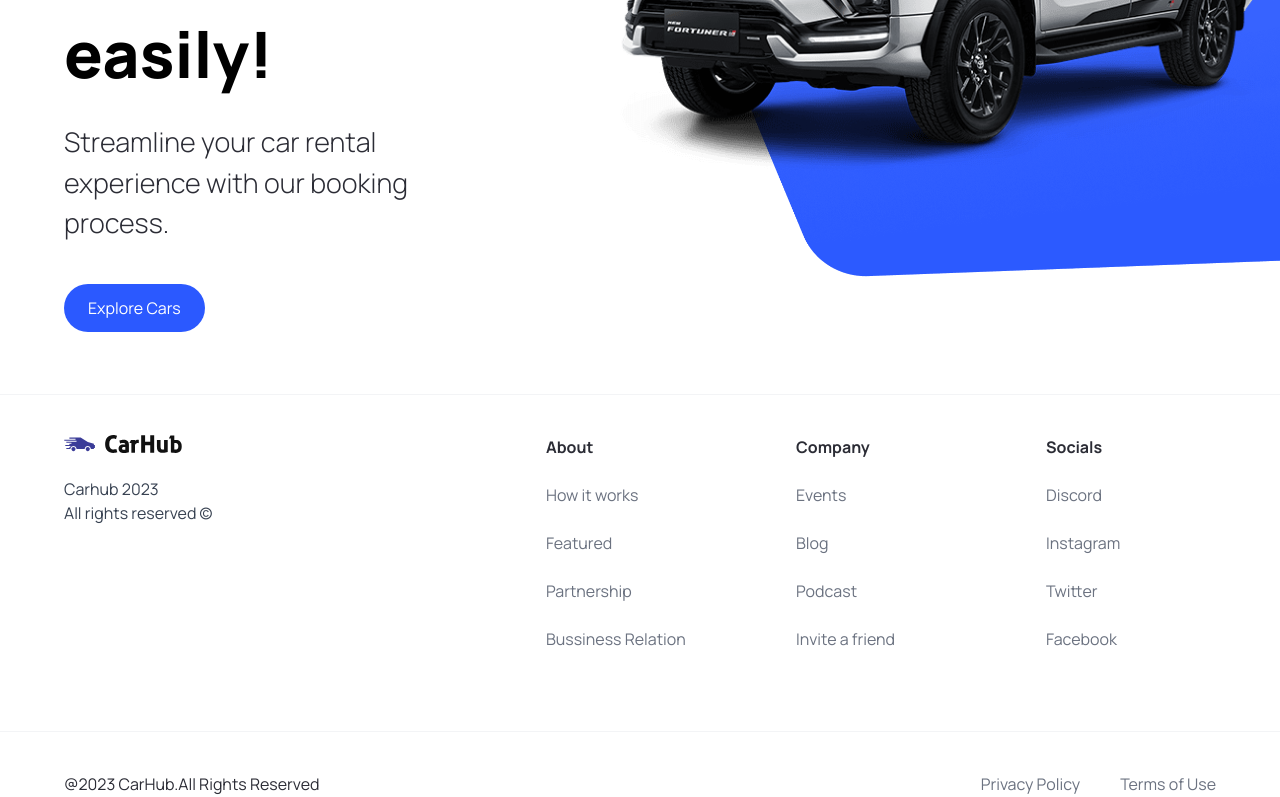
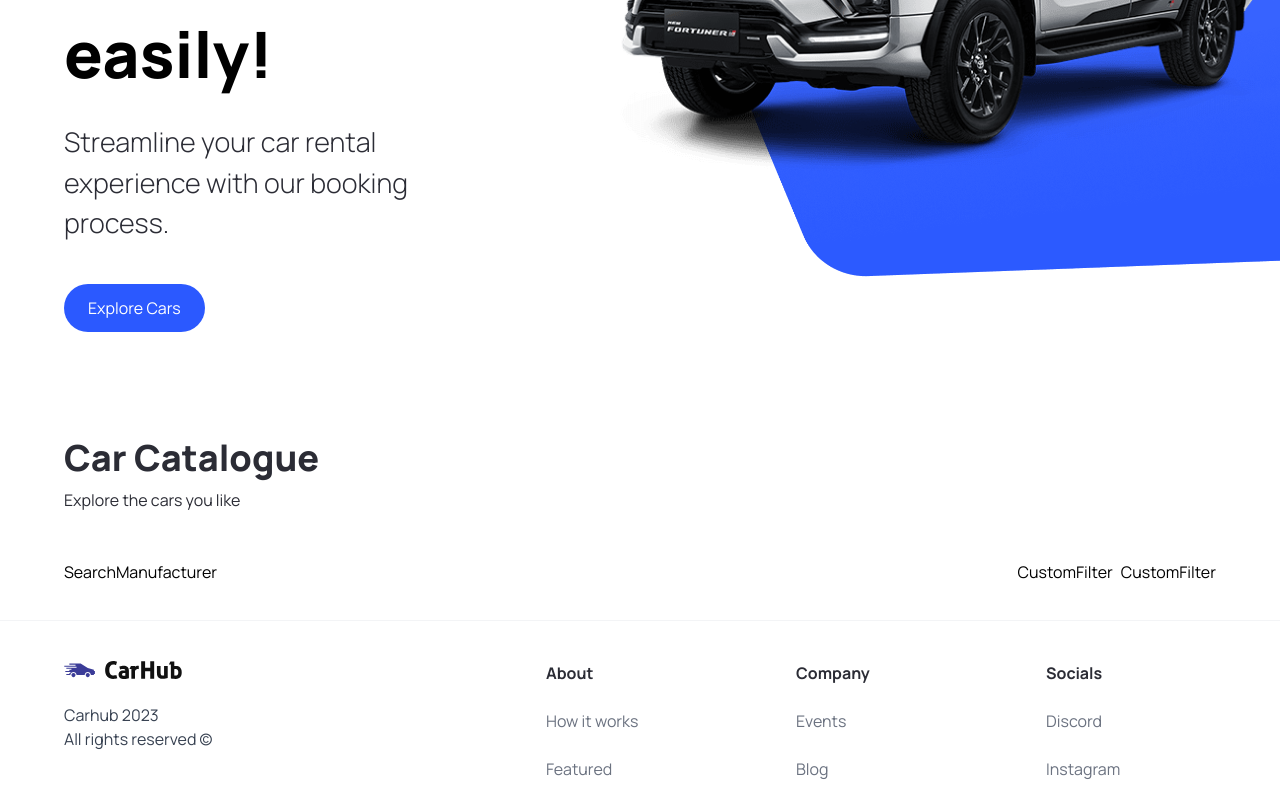
Before and after one commit to Samrat1507/car_showcase_Landing, a Next.js app: page / in a window 1280 px wide. Shown: the part 426-1223 px from the top of the page. Built offline with nearby package versions, Linux system fonts and the light colour scheme.

Commit message:
started working on catalogue

```diff
--- a/app/page.tsx
+++ b/app/page.tsx
@@ -1,10 +1,26 @@
-import { Hero } from '@/components'
+import { CustomFilter, Hero, SearchBar } from '@/components'
 import Image from 'next/image'
 
 export default function Home() {
   return (
     <main className="overflow-hidden">
       <Hero/>
+      <div className='mt-12 padding-x padding-y
+      max-width' id='discover'>
+          <div className='home__text-container'>
+            <h1 className='text-4xl
+            font-extrabold'>Car Catalogue</h1>
+            <p>Explore the cars you like</p>
+          </div>
+          <div className='home__filters'>
+            <SearchBar/>
+              <div className='home__filter-container'>
+                <CustomFilter title="fuel"/>
+                <CustomFilter title="year"/>
+
+              </div>
+          </div>
+      </div>
 
     </main>
   )
--- /dev/null
+++ b/components/CustomFilter.tsx
@@ -0,0 +1,9 @@
+import React from 'react'
+
+const CustomFilter = () => {
+  return (
+    <div>CustomFilter</div>
+  )
+}
+
+export default CustomFilter
--- /dev/null
+++ b/components/SearchBar.tsx
@@ -0,0 +1,20 @@
+"use client";
+import { useState } from "react";
+import SearchManufacturer from "./SearchManufacturer";
+
+const SearchBar = () => {
+    const [manufacturer, setmanufacturer] = useState('')
+    const handleSearch= ()=>{}
+
+  return (
+    <form className='searchbar' onSubmit={handleSearch}>
+        <div className="searchbar__item">
+            <SearchManufacturer
+            manufacturer={manufacturer}
+            setmanufacturer={setmanufacturer}/>
+        </div>
+    </form>
+  )
+}
+
+export default SearchBar
--- /dev/null
+++ b/components/SearchManufacturer.tsx
@@ -0,0 +1,10 @@
+import { SearchManufacturerPrompts } from '@/types'
+import React from 'react'
+
+const SearchManufacturer = ({manufacturer,setmanufacturer}:SearchManufacturerPrompts) => {
+  return (
+    <div>SearchManufacturer</div>
+  )
+}
+
+export default SearchManufacturer
--- a/components/index.ts
+++ b/components/index.ts
@@ -2,9 +2,15 @@
 import CustomButton from './CustomButton';
 import Navbar from './Navbar';
 import Footer from './Footer';
+import SearchBar from './SearchBar';
+import CustomFilter from './CustomFilter';
+import SearchManufacturer from './SearchManufacturer';
 export{
     Hero,
     CustomButton,
     Navbar,
     Footer,
+    SearchBar,
+    CustomFilter,
+    SearchManufacturer,
 }
--- a/types/index.ts
+++ b/types/index.ts
@@ -7,3 +7,8 @@
     MouseEventHandler<HTMLButtonElement>;
     btnType?: "button" | "submit";
 }
+
+export interface SearchManufacturerPrompts{
+    manufacturer:string;
+    setmanufacturer:{manufacturer:string} => void;
+}
```
